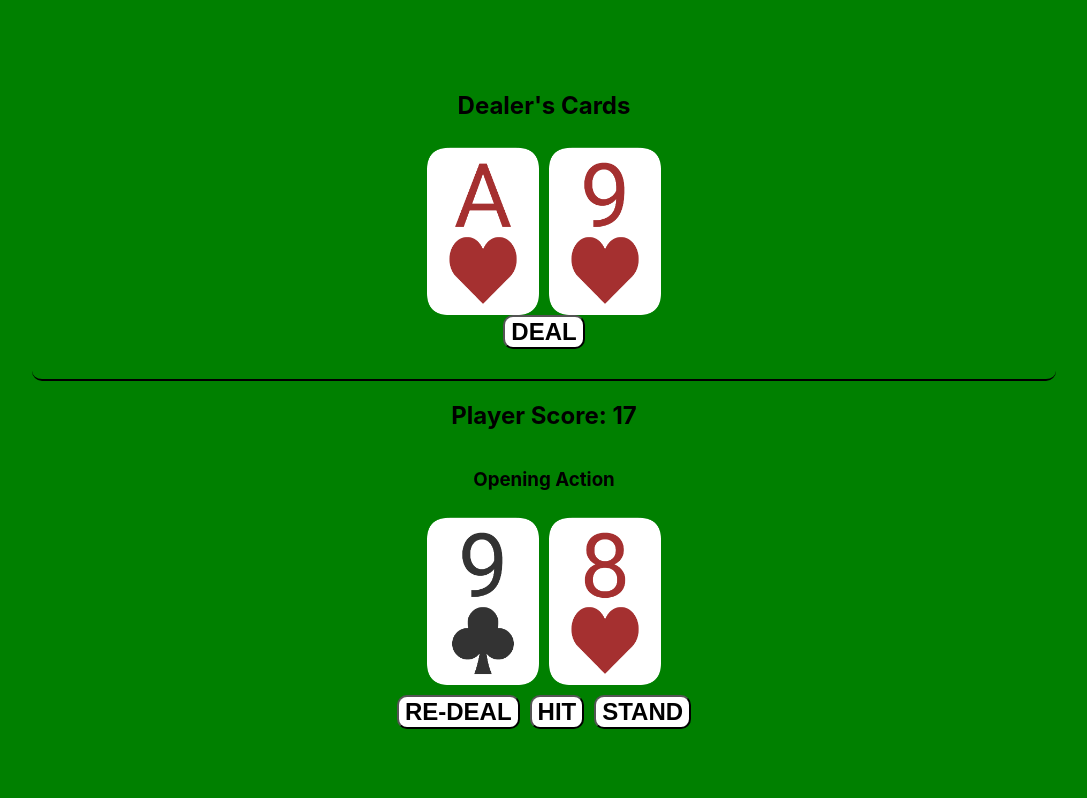
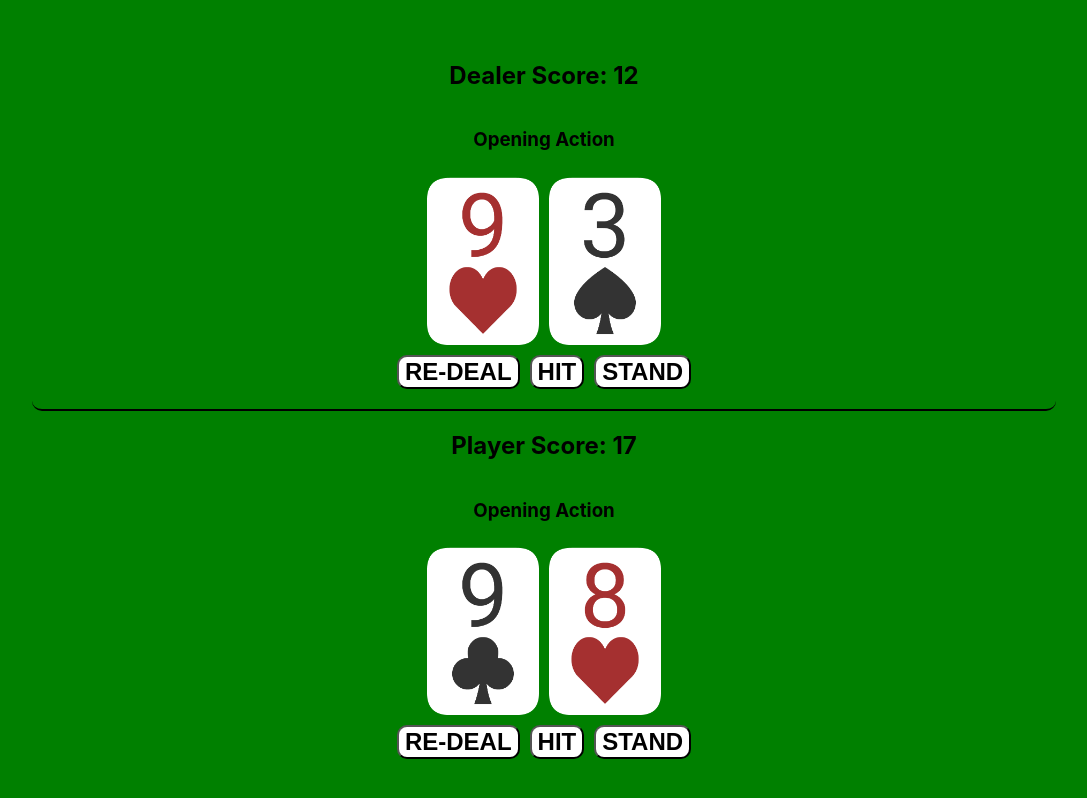
Before and after one commit to jshprintz/perfectplaybj, a React (Create React App) app: page / in a window 1280 px wide. Shown: the whole page, without its empty margins (96-1183 px from the left). Built offline with nearby package versions, Linux system fonts and the light colour scheme.

Commit message:
More comments

```diff
--- a/src/App.tsx
+++ b/src/App.tsx
@@ -16,6 +16,7 @@ import PlayerHand from "./Components/PlayerHand";
 // 1. Add a statistics system
 // 2. Readjust the UI to be more user friendly
 // 3. Add some light animations
+// 4. Make everything mobile friendly
 
 // Part Three:
 // 1. Add a currency system
--- a/src/Components/DealerHand.tsx
+++ b/src/Components/DealerHand.tsx
@@ -4,23 +4,57 @@ import DisplayCard from "./DisplayCard";
 import GetRandomCard from "../Utilities/GetRandomCard";
 
 const DealerHand = () => {
-
   const [cardOne, setCardOne] = useState(GetRandomCard());
   const [cardTwo, setCardTwo] = useState(GetRandomCard());
+  const [action, setAction] = useState<string>("Opening Action");
 
+  // Going to need to learn Redux for this
+  // State management is going to be a pain
+  // but dealerData won't update unless I make it an observable
+  const dealerData = {
+    cards: [cardOne, cardTwo],
+    score: cardOne.cardData.value + cardTwo.cardData.value,
+  };
+
+  const [dealerScore, setDealerScore] = useState<string>(
+    `Dealer Score: ${dealerData.score}`
+  );
+
+  // Re-Deal
   const handleDealClick = () => {
     setCardOne(GetRandomCard());
     setCardTwo(GetRandomCard());
+    setAction("Dealer Re-Deals");
+  };
+
+  // Hit
+  const handleHitClick = () => {
+    const newCard = GetRandomCard();
+    dealerData.cards.push(newCard);
+    dealerData.score += newCard.cardData.value;
+    setDealerScore(`Dealer Score: ${dealerData.score}`);
+    setAction("Dealer Hits");
+  };
+
+  // Stand
+  const handleStandClick = () => {
+    setAction("Dealer Stands");
   };
 
   return (
     <Container>
-      <h2>Dealer's Cards</h2>
+      <h2>{dealerScore}</h2>
+      <h3>{action}</h3>
       <CardContainer>
-        <DisplayCard imageUrl={cardOne.cardData.source} />
-        <DisplayCard imageUrl={cardTwo.cardData.source} />
+        {dealerData.cards.map((card) => {
+          return <DisplayCard imageUrl={card.cardData.source} />;
+        })}
       </CardContainer>
-      <DealBtn onClick={() => handleDealClick()}>DEAL</DealBtn>
+      <ButtonContainer>
+        <Button onClick={() => handleDealClick()}>RE-DEAL</Button>
+        <Button onClick={() => handleHitClick()}>HIT</Button>
+        <Button onClick={() => handleStandClick()}>STAND</Button>
+      </ButtonContainer>
     </Container>
   );
 };
@@ -34,6 +68,7 @@ const CardContainer = styled.div`
   justify-content: center;
   gap: 10px;
 `;
+const ButtonContainer = styled(CardContainer)``;
 
 const Container = styled.div`
   width: 100%;
@@ -43,13 +78,19 @@ const Container = styled.div`
   justify-content: center;
 `;
 
-const DealBtn = styled.button`
+const Button = styled.button`
   border-radius: 10px;
   background-color: #fff;
   color: #000;
   font-size: 1.5rem;
   font-weight: bold;
-  margin-bottom: 10px;
+  margin-top: 10px;
+  cursor: pointer;
+
+  &:hover {
+    background-color: #000;
+    color: #fff;
+  }
 `;
 
 // Export
```
